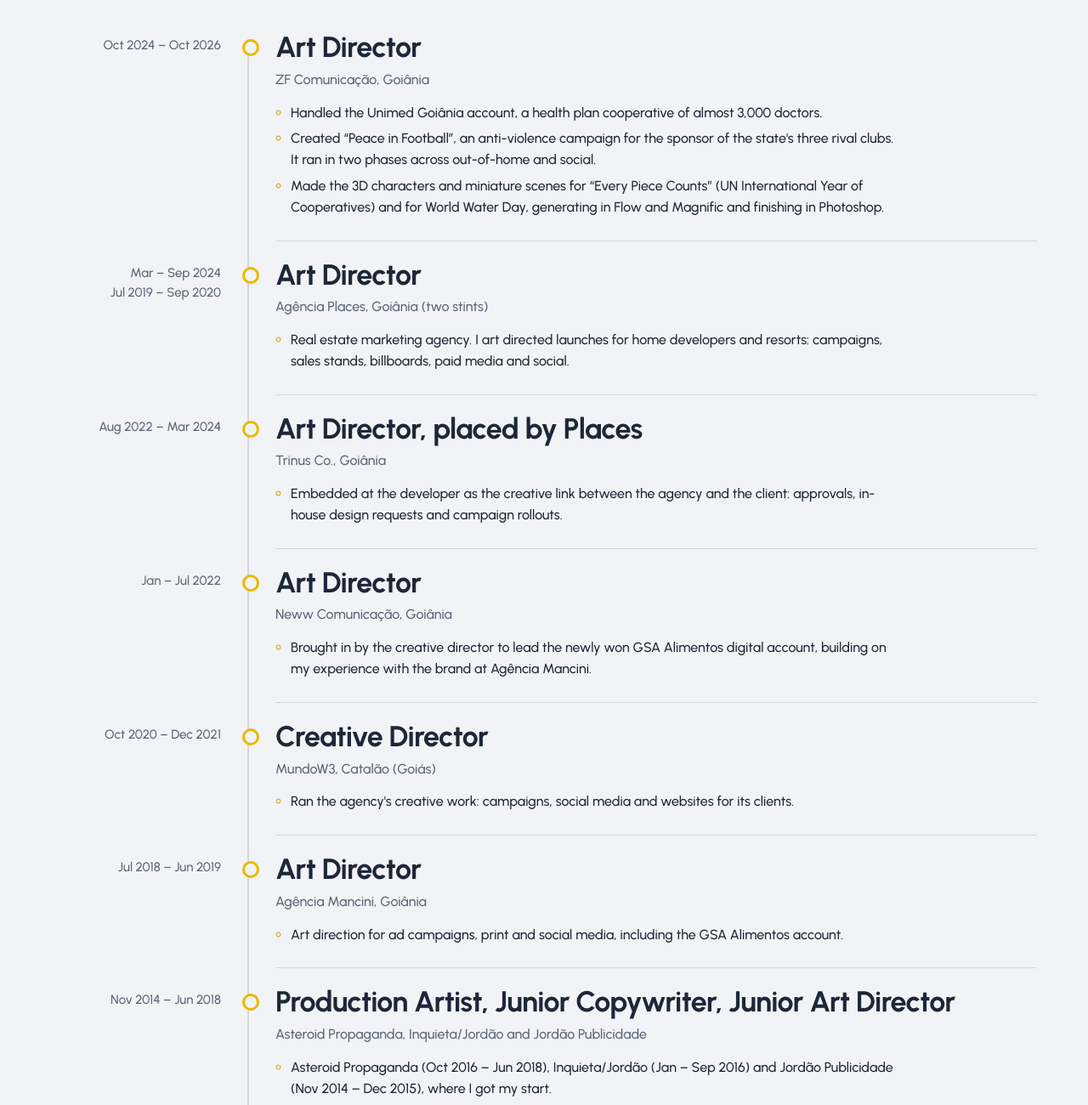
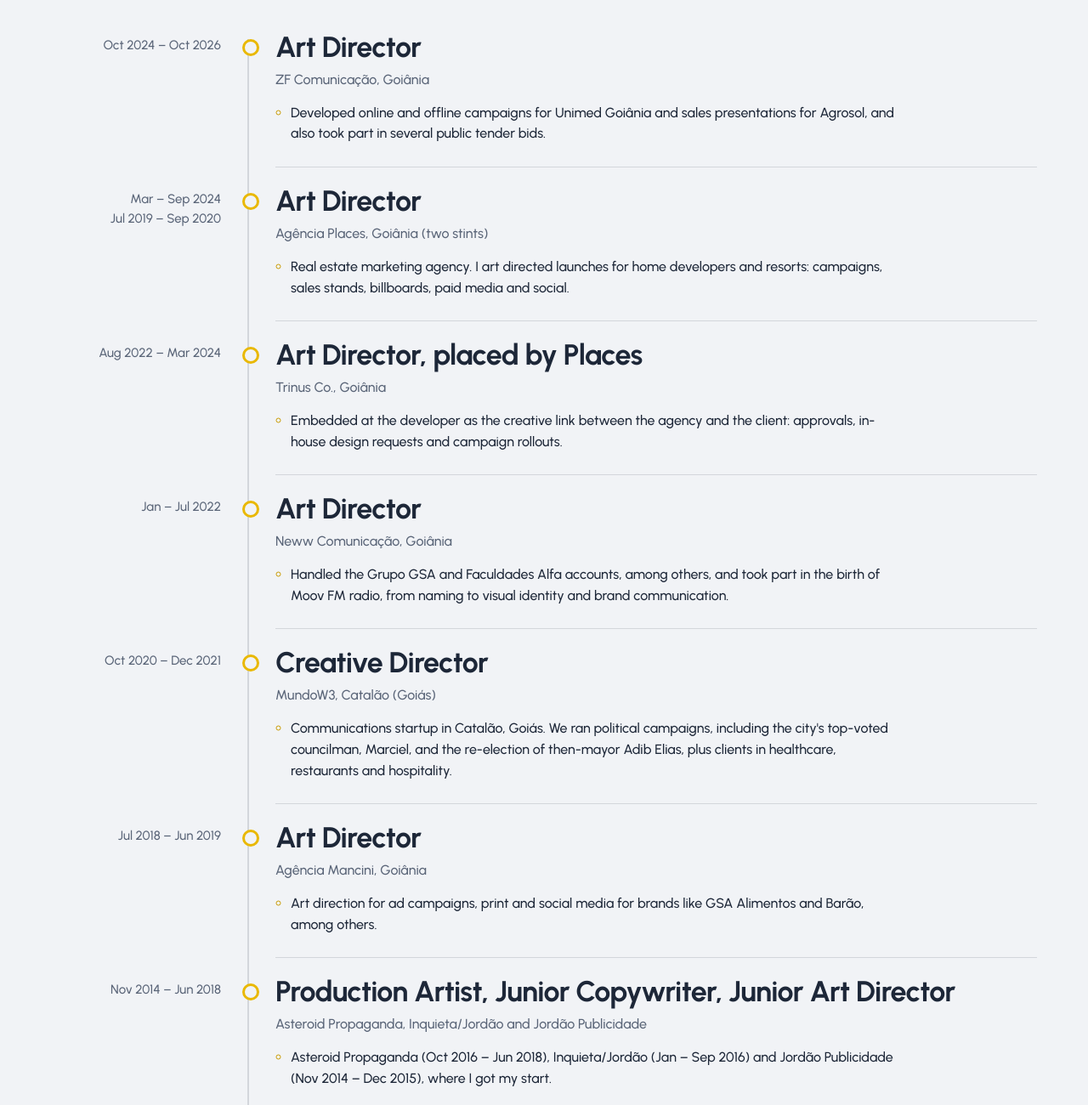
Before and after one commit to Eliseumg/magosi-design, a plain HTML site: page resume/index.html in a window 1280 px wide. Shown: the part 840-2140 px from the top of the page at 85% size. Drawn offline with Linux system fonts and the light colour scheme.

Commit message:
Currículos: ZF, Neww, MundoW3 e Mancini atualizados; Higgsfield nas ferramentas
Co-Authored-By: Claude Opus 5.5 <noreply@anthropic.com>
Claude-Session: https://claude.ai/code/session_01JEoeViCae73zUqF2UpaVji

```diff
--- a/resume/index.html
+++ b/resume/index.html
@@ -194,11 +194,7 @@ p { margin: 0; }
       <ol class="timeline">
         <li class="job"><span class="when">Oct 2024 – Oct 2026</span><span class="rail"></span><div class="body">
           <h3>Art Director</h3><p class="org">ZF Comunicação, Goiânia</p>
-          <ul>
-            <li>Handled the Unimed Goiânia account, a health plan cooperative of almost 3,000 doctors.</li>
-            <li>Created “Peace in Football”, an anti-violence campaign for the sponsor of the state's three rival clubs. It ran in two phases across out-of-home and social.</li>
-            <li>Made the 3D characters and miniature scenes for “Every Piece Counts” (UN International Year of Cooperatives) and for World Water Day, generating in Flow and Magnific and finishing in Photoshop.</li>
-          </ul></div></li>
+          <ul><li>Developed online and offline campaigns for Unimed Goiânia and sales presentations for Agrosol, and also took part in several public tender bids.</li></ul></div></li>
         <li class="job"><span class="when">Mar – Sep 2024<br>Jul 2019 – Sep 2020</span><span class="rail"></span><div class="body">
           <h3>Art Director</h3><p class="org">Agência Places, Goiânia (two stints)</p>
           <ul><li>Real estate marketing agency. I art directed launches for home developers and resorts: campaigns, sales stands, billboards, paid media and social.</li></ul></div></li>
@@ -207,13 +203,13 @@ p { margin: 0; }
           <ul><li>Embedded at the developer as the creative link between the agency and the client: approvals, in-house design requests and campaign rollouts.</li></ul></div></li>
         <li class="job"><span class="when">Jan – Jul 2022</span><span class="rail"></span><div class="body">
           <h3>Art Director</h3><p class="org">Neww Comunicação, Goiânia</p>
-          <ul><li>Brought in by the creative director to lead the newly won GSA Alimentos digital account, building on my experience with the brand at Agência Mancini.</li></ul></div></li>
+          <ul><li>Handled the Grupo GSA and Faculdades Alfa accounts, among others, and took part in the birth of Moov FM radio, from naming to visual identity and brand communication.</li></ul></div></li>
         <li class="job"><span class="when">Oct 2020 – Dec 2021</span><span class="rail"></span><div class="body">
           <h3>Creative Director</h3><p class="org">MundoW3, Catalão (Goiás)</p>
-          <ul><li>Ran the agency's creative work: campaigns, social media and websites for its clients.</li></ul></div></li>
+          <ul><li>Communications startup in Catalão, Goiás. We ran political campaigns, including the city's top-voted councilman, Marciel, and the re-election of then-mayor Adib Elias, plus clients in healthcare, restaurants and hospitality.</li></ul></div></li>
         <li class="job"><span class="when">Jul 2018 – Jun 2019</span><span class="rail"></span><div class="body">
           <h3>Art Director</h3><p class="org">Agência Mancini, Goiânia</p>
-          <ul><li>Art direction for ad campaigns, print and social media, including the GSA Alimentos account.</li></ul></div></li>
+          <ul><li>Art direction for ad campaigns, print and social media for brands like GSA Alimentos and Barão, among others.</li></ul></div></li>
         <li class="job"><span class="when">Nov 2014 – Jun 2018</span><span class="rail"></span><div class="body">
           <h3>Production Artist, Junior Copywriter, Junior Art Director</h3><p class="org">Asteroid Propaganda, Inquieta/Jordão and Jordão Publicidade</p>
           <ul><li>Asteroid Propaganda (Oct 2016 – Jun 2018), Inquieta/Jordão (Jan – Sep 2016) and Jordão Publicidade (Nov 2014 – Dec 2015), where I got my start.</li></ul></div></li>
@@ -230,9 +226,9 @@ p { margin: 0; }
       <div class="caps">
         <div><h3>Art direction</h3><p>Key visuals, integrated 360° campaigns, every kind of media, from event stands to digital screens, photography direction, typography, layout systems.</p></div>
         <div><h3>Brand and digital</h3><p>Visual identity, logo systems, websites and landing pages, paid social, CRM and marketing automation (RD Station), e-commerce (Shopify).</p></div>
-        <div><h3>AI image production</h3><p>Image and video generation in Flow and Magnific, upscaling, compositing and retouching.</p></div>
+        <div><h3>AI image production</h3><p>Image and video generation in Flow, Magnific and Higgsfield, upscaling, compositing and retouching.</p></div>
         <div><h3>Motion and video</h3><p>Motion design in After Effects and video editing in Premiere Pro: animated ads, Reels and Stories, brand videos.</p></div>
-        <div><h3>Tools</h3><p>Photoshop, Illustrator, InDesign, After Effects, Premiere Pro, Figma, Flow, Magnific, Claude, RD Station, Shopify.</p></div>
+        <div><h3>Tools</h3><p>Photoshop, Illustrator, InDesign, After Effects, Premiere Pro, Figma, Flow, Magnific, Higgsfield, Claude, RD Station, Shopify.</p></div>
       </div>
       <div class="edu">
         <div><h3>Education</h3><p class="big">Advertising Production</p><p>Faculdade Cambury, 2013–2015 (Produção Publicitária).</p></div>
```
Also changed, not shown: br/index.html (+2 -2 lines), index.html (+2 -2 lines), 2 other files.
